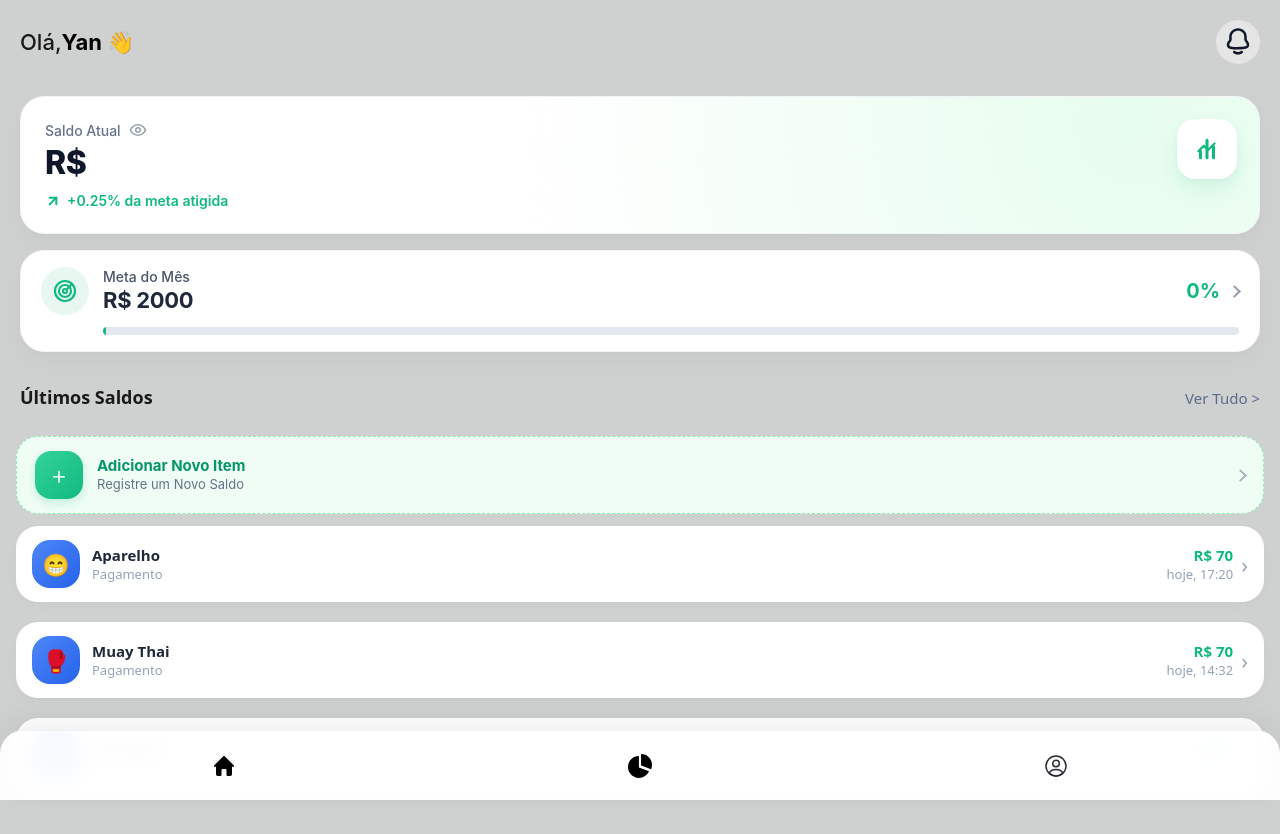
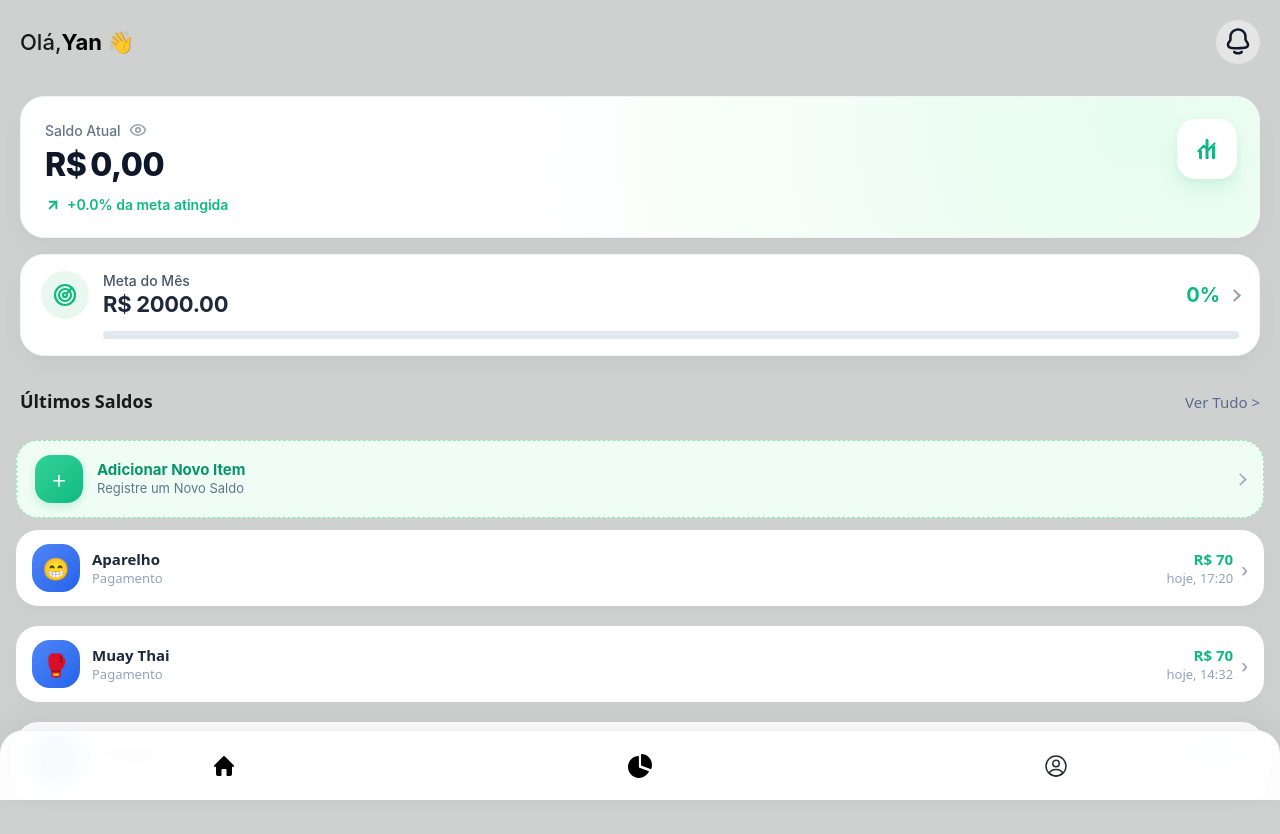
Before and after one commit to yVictor0/aplicativo-de-economia, a React (Vite) app: page / in a window 1280 px wide. Built offline with nearby package versions, Linux system fonts and the light colour scheme.

Commit message:
arrumando saldo atual

```diff
--- a/src/components/MetaPages/MetaEValor/MetaEValor.jsx
+++ b/src/components/MetaPages/MetaEValor/MetaEValor.jsx
@@ -1,41 +1,52 @@
 import { useState } from 'react';
-
 import styles from "./MetaEValor.module.css";
 
+function MetaDoMes() {
+  const meta = 2000;
 
-function MetaDoMes({ maximo = 2000 }) {
-  const [atual, setatual] = useState(5)
-  const [tempAtual, setTempAtual] = useState(5)
-  const [alterando, setAlterando] = useState(false)
+  // Guarda o valor numérico puro (ex: 1 = R$ 1,00 ou 0.01 dependendo do formato)
+  const [atual, setAtual] = useState(0);
 
+  const nvValor = (e) => {
+    // 1. Remove tudo que NÃO for número
+    const apenasNumeros = e.target.value.replace(/\D/g, '');
 
-  const nvValor = () => {
-    setatual(tempAtual)
-    setAlterando(false)
-  }
+    // Se apagar tudo, reseta para 0
+    if (!apenasNumeros) {
+      setAtual(0);
+      return;
+    }
 
-  if (alterando) {
-    return (<input
-     type='number'
-     value={tempAtual}
-     onChange={(e) => setTempAtual(e.target.value)}
-     onBlur={nvValor}
-     onKeyDown={(e) => e.key === 'Enter' && nvValor()}
-     autoFocus
-     />
-    )
-  }
+    // 2. Transforma a sequência de dígitos em valor decimal dividindo por 100
+    // Ex: "1" vira 0.01 | "10" vira 0.10 | "100" vira 1.00
+    const valorDecimal = parseFloat(apenasNumeros) / 100;
+    setAtual(valorDecimal);
+  };
 
-  const porcentagem =
-    maximo > 0 ? Math.min(Math.max((atual / maximo) * 100, 0), 100) : 0;
+  // Formata o número numérico para a string da moeda (ex: 1.5 -> "1,50")
+  const valorFormatado = atual.toLocaleString('pt-BR', {
+    minimumFractionDigits: 2,
+    maximumFractionDigits: 2,
+  });
+
+  const porcentagem = (atual / meta) * 100;
 
   return (
     <div className={styles.containerMetaEvalor}>
       <div>
         <h1>Saldo Atual</h1>
-        <div className={styles.saldoAtual}  onClick={() => setAlterando} >R$ <span contentEditable
-      suppressContentEditableWarning> {setTempAtual} </span></div>
-        <p className={styles.subTitulo}>+{porcentagem}% da meta atigida </p>
+        <div className={styles.saldoAtual}>
+          R${' '}
+          <input
+            type="text"
+            inputMode="numeric"
+            value={valorFormatado}
+            onChange={nvValor}
+          />
+        </div>
+        <p className={styles.subTitulo}>
+          +{porcentagem.toFixed(1)}% da meta atingida
+        </p>
       </div>
 
       <div className={styles.MetaContainer}>
@@ -45,7 +56,7 @@ function MetaDoMes({ maximo = 2000 }) {
         >
           <div className={styles.icon}></div>
           <p className={styles.titleMetaDoMes}>Meta do Mês</p>
-          <h1 className={styles.valor}>R$ {maximo}</h1>
+          <h1 className={styles.valor}>R$ {meta.toFixed(2)}</h1>
           <h1 className={styles.porcentagem}>{porcentagem.toFixed(0)}%</h1>
         </div>
       </div>
--- a/src/components/MetaPages/MetaEValor/MetaEValor.module.css
+++ b/src/components/MetaPages/MetaEValor/MetaEValor.module.css
@@ -53,7 +53,7 @@
   opacity: 0.7;
 }
 
-/* Valor do Saldo */
+/* Valor do Saldo Container (com o "R$" e o Input alinhados) */
 .saldoAtual {
   font-size: clamp(26px, 4vw, 32px);
   font-weight: 800;
@@ -61,6 +61,38 @@
   letter-spacing: -0.5px;
   line-height: 1.1;
   margin-top: 6px;
+  display: flex;
+  align-items: center;
+  gap: 4px; /* Espaço entre 'R$' e o número */
+}
+
+/* Estilização do Input invisível com aparência de H1 */
+.saldoAtual input {
+  font-size: inherit;        /* Herda os 26px - 32px do .saldoAtual */
+  font-weight: inherit;     /* Herda o peso 800 */
+  color: inherit;           /* Herda a cor #0f172a */
+  letter-spacing: inherit;  /* Herda o espaçamento de letras */
+  font-family: inherit;     /* Herda a fonte da página */
+
+  background: transparent;
+  border: none;
+  outline: none;
+  padding: 0;
+  margin: 0;
+  width: 100%;
+  max-width: 200px;         /* Ajuste conforme o espaço desejado */
+}
+
+/* Remove setas padrão de numeração no Chrome, Safari, Edge, Opera */
+.saldoAtual input::-webkit-outer-spin-button,
+.saldoAtual input::-webkit-inner-spin-button {
+  -webkit-appearance: none;
+  margin: 0;
+}
+
+/* Remove setas no Firefox */
+.saldoAtual input[type=number] {
+  -moz-appearance: textfield;
 }
 
 /* Subtítulo (+porcentagem% da meta atingida) */
```
